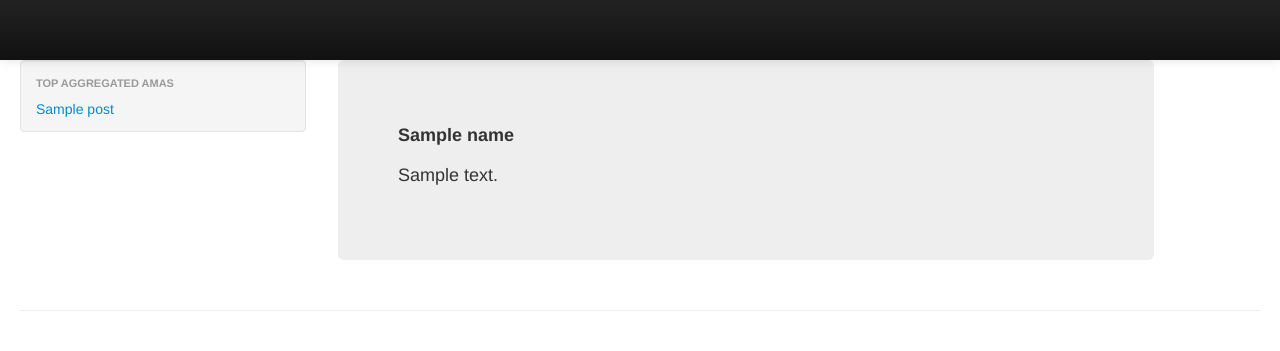
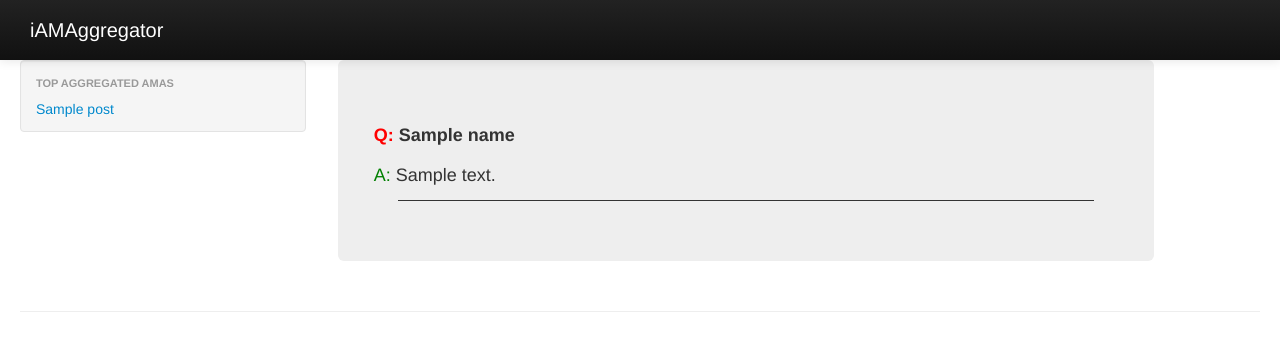
Before and after one commit to katiepru/iAMAggregator, a Flask app: template templates/ama.html in a window 1280 px wide. Shown: the top 351 px of the page. Run offline with Flask 2, Linux system fonts and the light colour scheme; the template is opened without the code that fills it: most values are stand-ins (such as "Sample title", 1, 10 or a date in 2020); parts of the project's set-up code (start-up, migrations or seed data) failed here and were passed over; some libraries are stand-ins or nearby versions.

Commit message:
Updating styles.

```diff
--- a/static/stylesheets/styles.css
+++ b/static/stylesheets/styles.css
@@ -3,3 +3,8 @@
 	background-color: #cee3f8;
 	border-bottom: #5f99cf;
 }
+
+div.QA {
+	border-bottom-style: solid;
+	border-bottom-width: 1px;
+}
--- a/templates/ama.html
+++ b/templates/ama.html
@@ -42,17 +42,11 @@
 
   <body>
 
-	<div class="navbar navbar-inverse navbar-fixed-top">
-	  <div class="navbar-inner">
-		<div class="container-fluid">
-		  <button type="button" class="btn btn-navbar" data-toggle="collapse" data-target=".nav-collapse">
-			<span class="icon-bar"></span>
-			<span class="icon-bar"></span>
-			<span class="icon-bar"></span>
-		  </button>
-		</div>
-	  </div>
-	</div>
+    <div class="navbar navbar-inverse navbar-fixed-top">
+      <div class="navbar-inner">
+        <a class="brand" href="/" style="padding:20px 0px 20px 50px;">iAMAggregator</a>
+      </div>
+    </div>
 
 	<div class="container-fluid">
 	  <div class="row-fluid">
@@ -71,8 +65,8 @@
 		    {% for response in responses %}
 			{% for reply in response %}
 			<div class="QA">
-			  <p><b>{{ response[reply]['question'] }}</b></p>
-			  <p>{{ response[reply]['answer'] }}</h2>
+			  <p><b><span style="color:red;margin-left:-1.35em;">Q: </span>{{ response[reply]['question'] }}</b></p>
+			  <p><span style="color:green;margin-left:-1.35em;">A: </span>{{ response[reply]['answer'] }}</h2>
 			</div>
 			{% endfor %}
 			{% endfor %}
```
Also changed, not shown: templates/main.html (+4 -9 lines).
